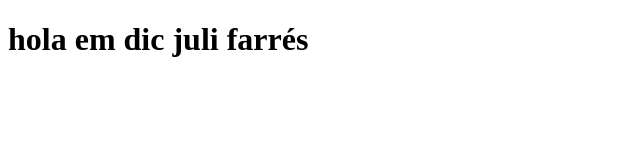
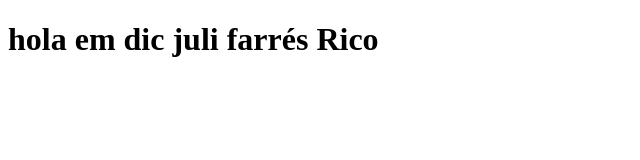
Before and after one commit to juli2006farres/activat_git, a plain HTML site: page index.html in a window 1280 px wide. Shown: the whole page, without its empty margins (0-640 px from the left). Drawn offline with Linux system fonts and the light colour scheme.

Commit message:
canvis al fitxer index

```diff
--- a/index.html
+++ b/index.html
@@ -4,6 +4,6 @@
     <title>Pàgina de prova</title>
   </head>
   <body>
-    <h1>hola em dic juli farrés</h1>
+    <h1>hola em dic juli farrés Rico</h1>
   </body>
 </html>
```
